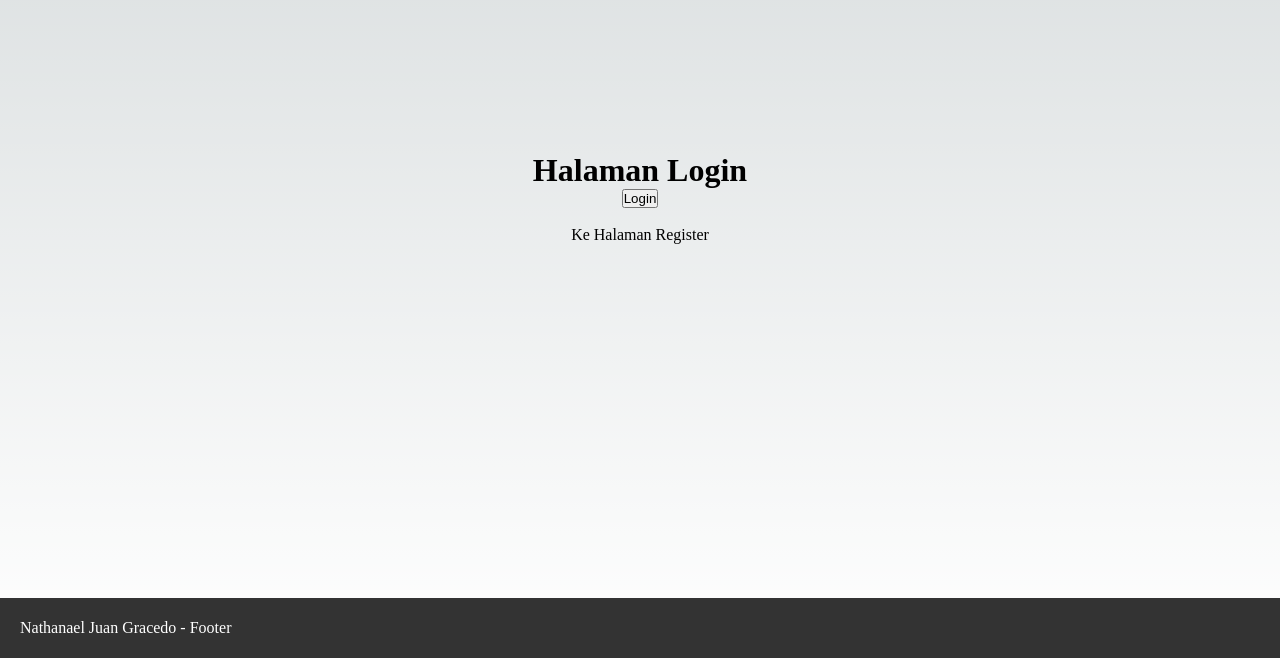
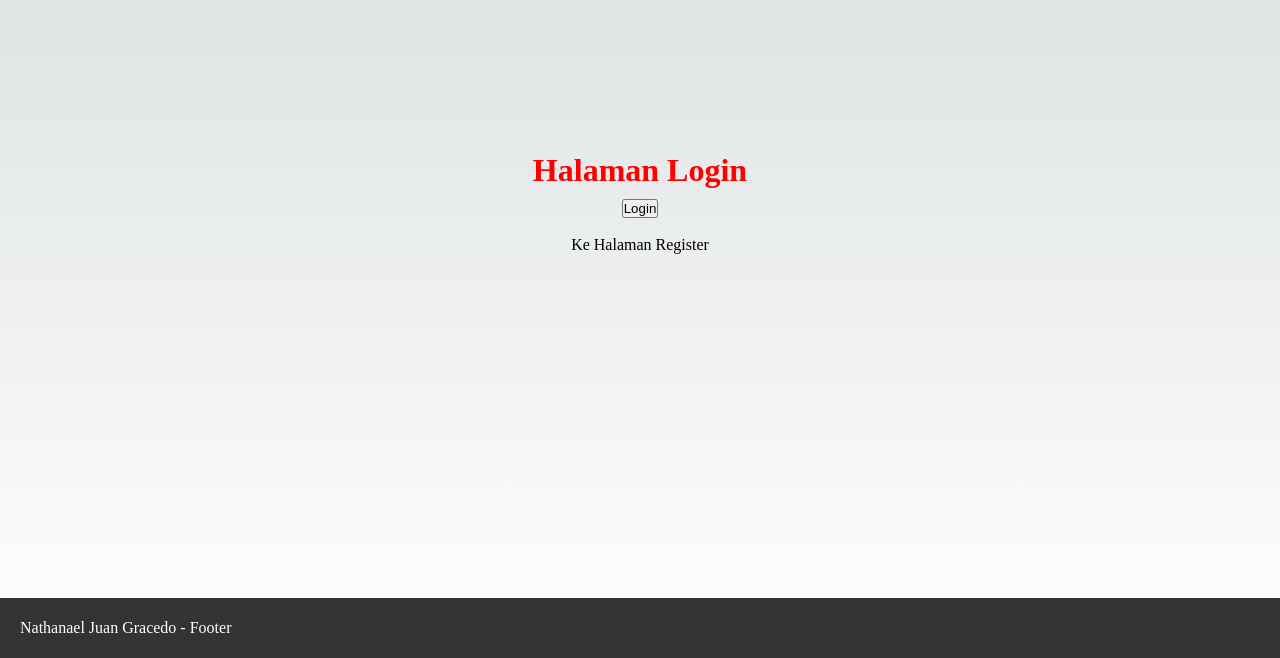
Before and after one commit to NathanaelGracedo/pemrograman-berbasis-framework, a Next.js app in the folder jobsheet5-styling-page/my-app/: page /auth/login in a window 1280 px wide. Shown: the part 202-860 px from the top of the page. Built offline with nearby package versions, Linux system fonts and the light colour scheme.

Commit message:
Jobsheet 5 - Langkah 6 - Inline Styling (CSS-in-JS)

```diff
--- a/jobsheet5-styling-page/my-app/src/pages/views/auth/login/index.tsx
+++ b/jobsheet5-styling-page/my-app/src/pages/views/auth/login/index.tsx
@@ -15,7 +15,7 @@ const HalamanLogin = () => {
 
     return(
         <div className={styles.login}>
-            <h1>Halaman Login</h1>
+            <h1 style={{ color: "red", borderRadius: "10px", padding:"10px"}}>Halaman Login</h1>
             <button onClick={() => handlerLogin()}>Login</button> <br />
             <Link href="/auth/register">Ke Halaman Register</Link>
         </div>
```
